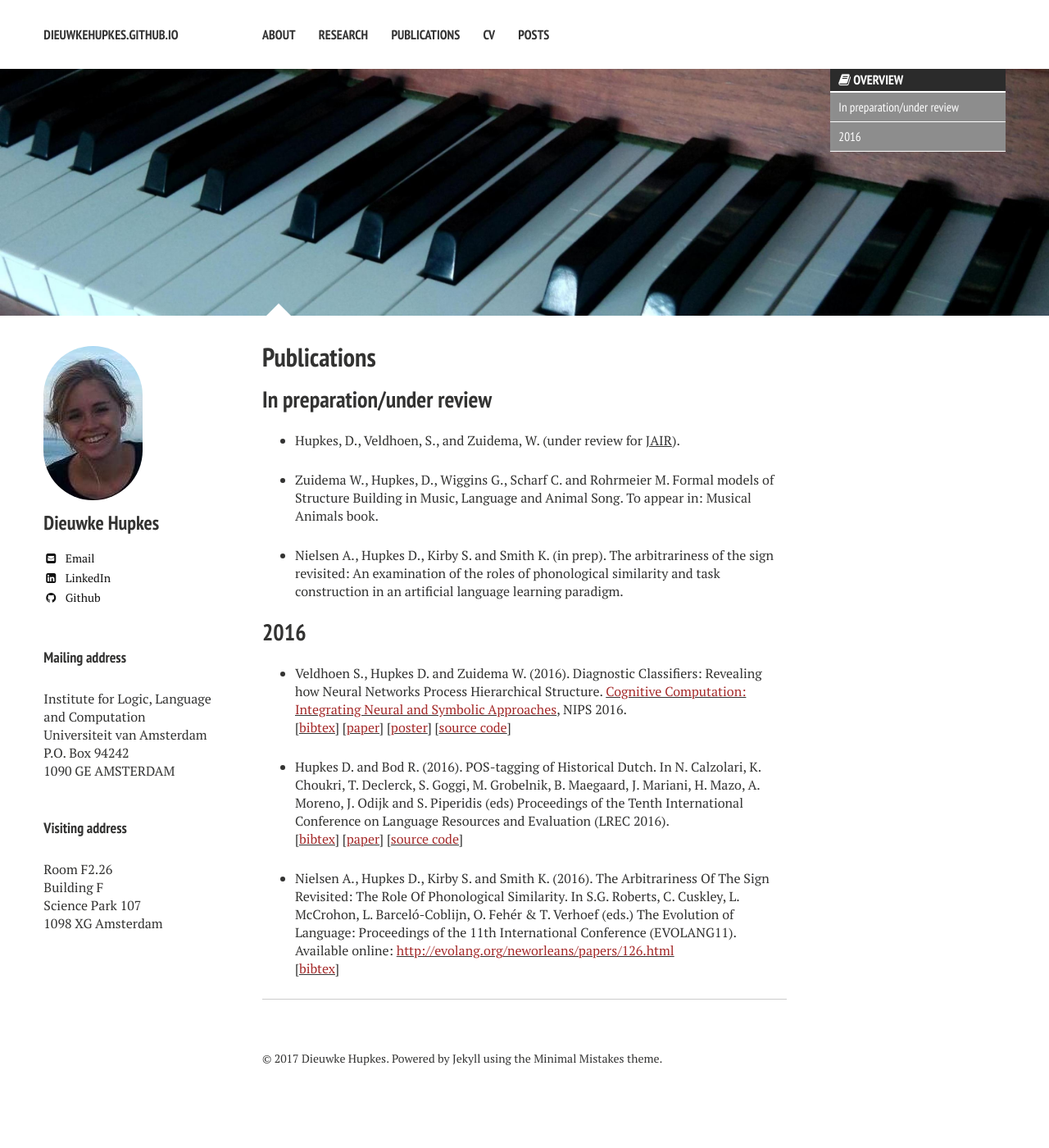
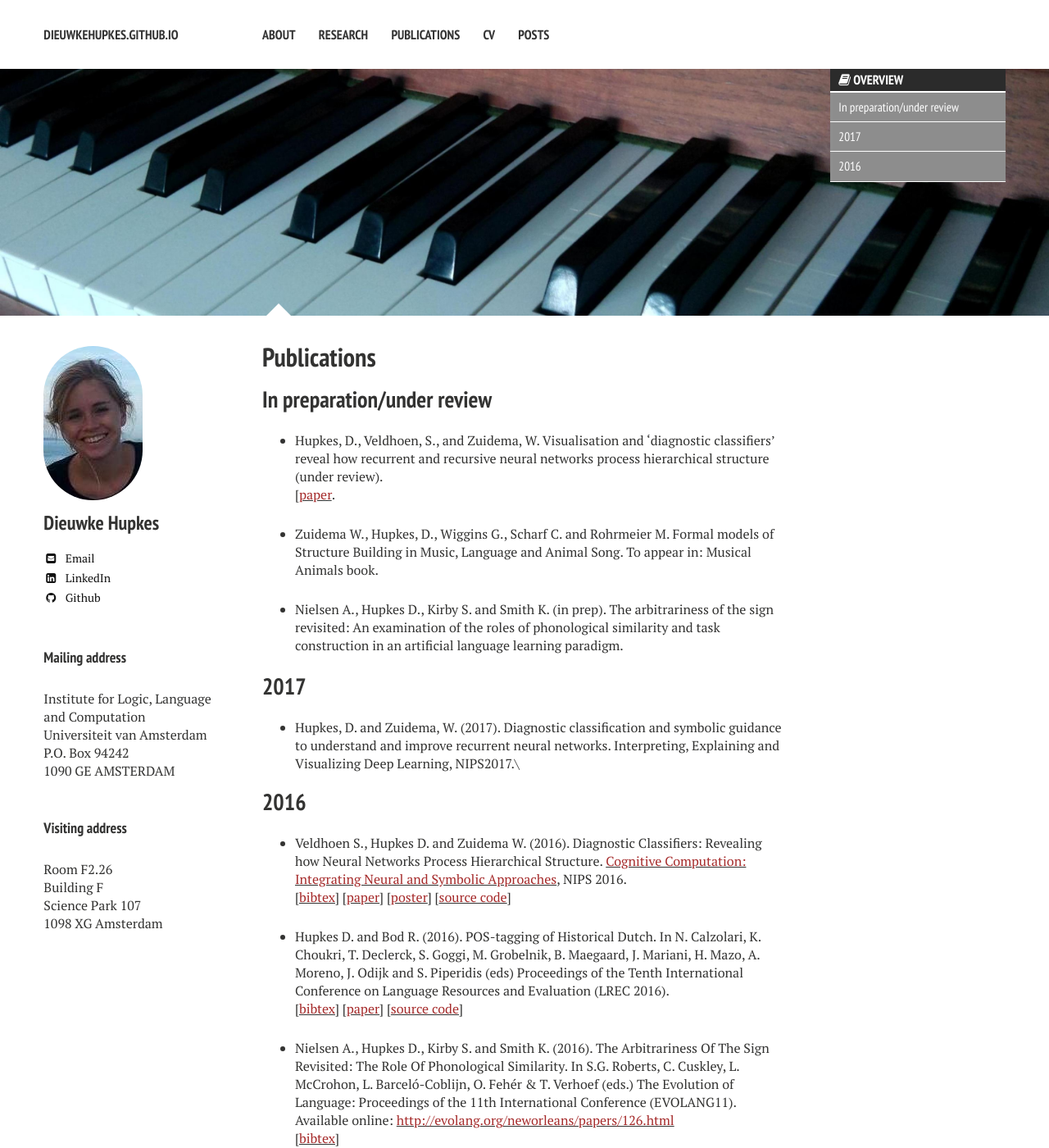
Before and after one commit to dieuwkehupkes/dieuwkehupkes.github.io, a Jekyll site: the page built from publications/index.md, in a window 1280 px wide and 1400 px high. Shown: the whole window at 82% size. Built offline with Jekyll 4.4.1, drawn with Linux system fonts in a browser that asks for light colours; nearby versions of some CDN libraries.

Commit message:
update publications

```diff
--- a/publications/index.md
+++ b/publications/index.md
@@ -13,11 +13,16 @@ image:
 
 ## In preparation/under review
 
-* Hupkes, D., Veldhoen, S., and Zuidema, W. (under review for [JAIR](https://arxiv.org/abs/1711.10203){:target="blank"}).
+* Hupkes, D., Veldhoen, S., and Zuidema, W.  Visualisation and 'diagnostic classifiers' reveal how recurrent and recursive neural networks process hierarchical structure (under review).\\
+\[[<font color="brown">paper</font>](https://arxiv.org/abs/1711.10203){:target="blank"}.
 
 * Zuidema W., Hupkes, D., Wiggins G., Scharf C. and Rohrmeier M. Formal models of Structure Building in Music, Language and Animal Song. To appear in: Musical Animals book.
 
 * Nielsen A., Hupkes D., Kirby S. and Smith K. (in prep). The arbitrariness of the sign revisited: An examination of the roles of phonological similarity and task construction in an artificial language learning paradigm.
+
+## 2017
+
+* Hupkes, D. and Zuidema, W. (2017). Diagnostic classification and symbolic guidance to understand and improve recurrent neural networks. Interpreting, Explaining and Visualizing Deep Learning, NIPS2017.\\
 
 ## 2016
 
```
